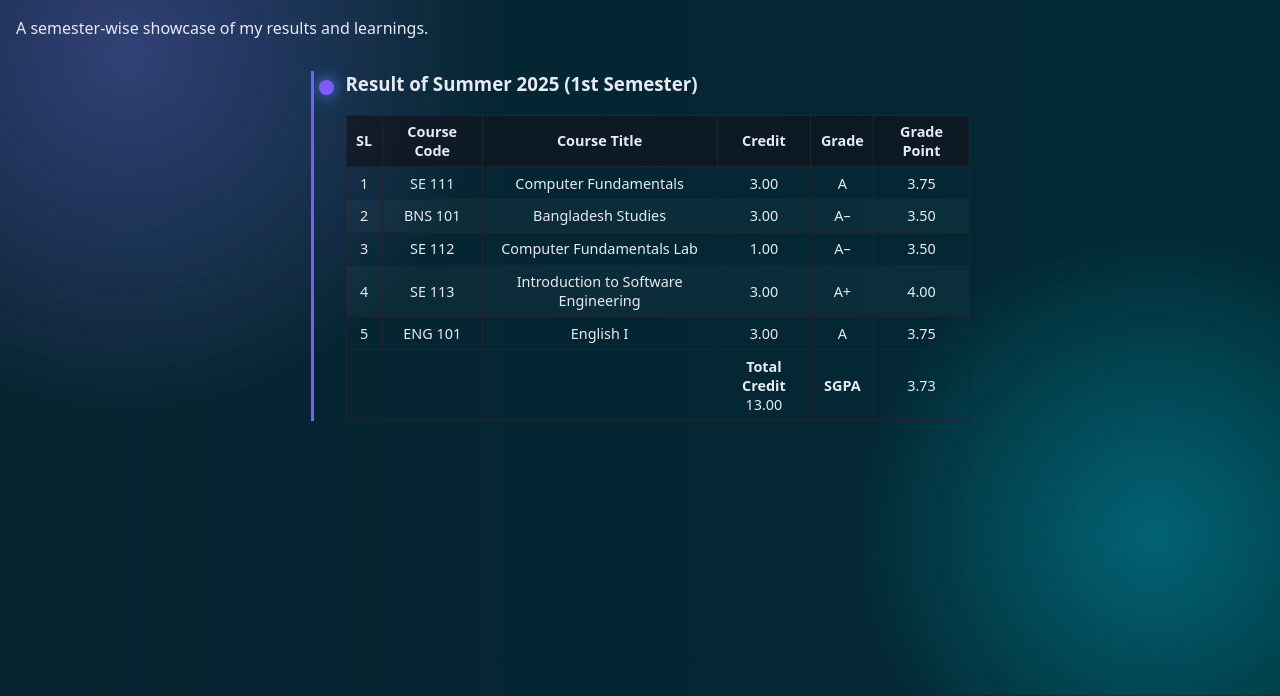
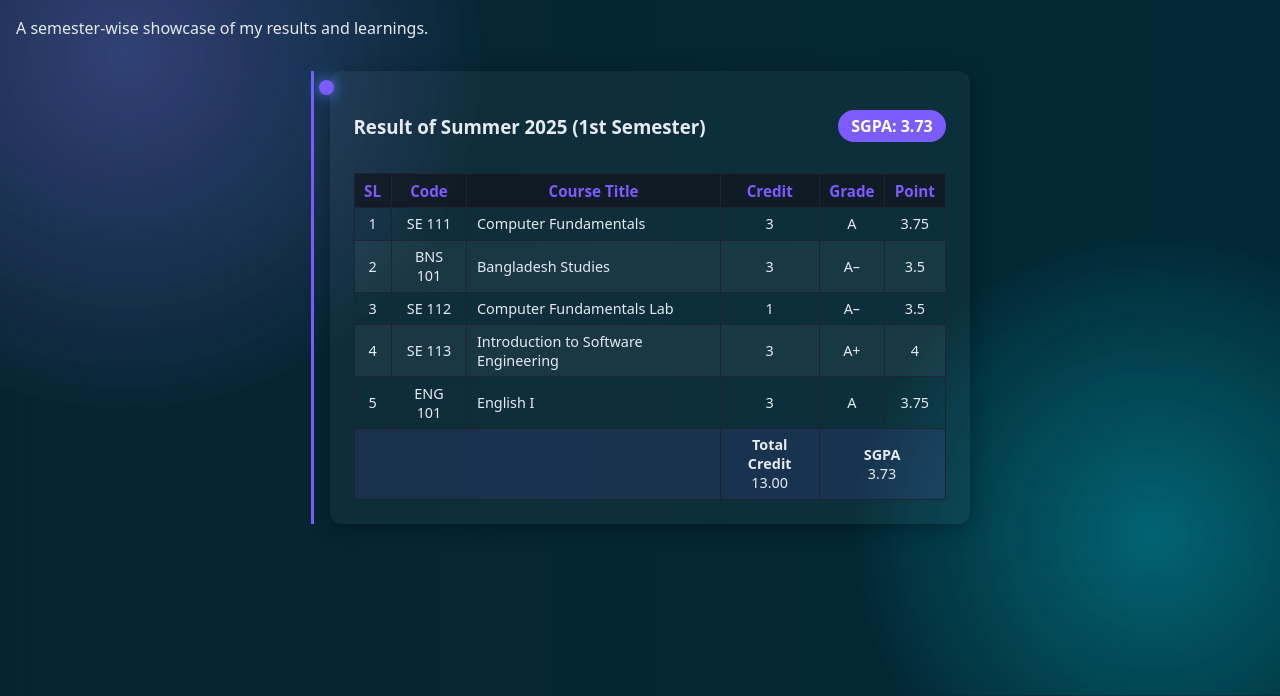
Before and after one commit to rudro-kalix/shortport, a plain HTML site: page journey.html in a window 1280 px wide. Shown: the part 104-800 px from the top of the page. Drawn offline with Linux system fonts and the light colour scheme.

Commit message:
Add files via upload

```diff
--- a/journey.js
+++ b/journey.js
@@ -2,43 +2,47 @@ fetch("journey.json")
   .then(res => res.json())
   .then(data => {
     const container = document.getElementById("journeyTimeline");
+    container.innerHTML = "";
     data.forEach(item => {
       const div = document.createElement("div");
-      div.className = "timeline-item";
+      div.className = "timeline-item journey-card";
 
-      const tableRows = item.courses.map(c => `
+      const sgpa = (item.sgpa ?? item.gpa ?? 0);
+      const totalCredit = (item.total_credit ?? item.totalCredit ?? 0);
+
+      const tableRows = (item.courses || []).map(c => `
         <tr>
-          <td>${c.sl}</td>
-          <td>${c.code}</td>
-          <td>${c.title}</td>
-          <td>${c.credit.toFixed ? c.credit.toFixed(2) : c.credit}</td>
-          <td>${c.grade}</td>
-          <td>${c.point.toFixed ? c.point.toFixed(2) : c.point}</td>
+          <td>${c.sl ?? ""}</td>
+          <td>${c.code ?? ""}</td>
+          <td class="course-title">${c.title ?? ""}</td>
+          <td>${(c.credit ?? "").toString()}</td>
+          <td>${c.grade ?? ""}</td>
+          <td>${(c.point ?? "").toString()}</td>
         </tr>
       `).join("");
 
       div.innerHTML = `
-        <h3>${item.semester}</h3>
-        <table class="course-table">
+        <div class="journey-header">
+          <h3>${item.semester}</h3>
+          <span class="sgpa-badge">SGPA: ${Number(sgpa).toFixed(2)}</span>
+        </div>
+        <table class="course-table neat" aria-label="Semester course breakdown">
           <thead>
             <tr>
               <th>SL</th>
-              <th>Course Code</th>
+              <th>Code</th>
               <th>Course Title</th>
               <th>Credit</th>
               <th>Grade</th>
-              <th>Grade Point</th>
+              <th>Point</th>
             </tr>
           </thead>
-          <tbody>
-            ${tableRows}
-          </tbody>
+          <tbody>${tableRows}</tbody>
           <tfoot>
             <tr>
               <td colspan="3"></td>
-              <td><strong>Total Credit</strong><br>${(item.total_credit ?? 0).toFixed(2)}</td>
-              <td><strong>SGPA</strong></td>
-              <td>${(item.sgpa ?? 0).toFixed(2)}</td>
+              <td><strong>Total Credit</strong><br>${Number(totalCredit).toFixed(2)}</td>
+              <td colspan="2"><strong>SGPA</strong><br>${Number(sgpa).toFixed(2)}</td>
             </tr>
           </tfoot>
         </table>
--- a/styles.css
+++ b/styles.css
@@ -465,3 +465,44 @@ body::before, body::after {
 .course-table tr:nth-child(even) {
   background: rgba(255,255,255,0.03);
 }
+
+
+/* Journey Cards */
+.journey-card {
+  background: rgba(255,255,255,0.04);
+  border-radius: 12px;
+  padding: 1.5rem;
+  margin-bottom: 2rem;
+  box-shadow: 0 4px 20px rgba(0,0,0,0.3);
+}
+
+.journey-header {
+  display: flex;
+  justify-content: space-between;
+  align-items: center;
+  margin-bottom: 1rem;
+}
+
+.sgpa-badge {
+  background: var(--brand);
+  color: #fff;
+  padding: 0.3rem 0.8rem;
+  border-radius: 20px;
+  font-weight: 600;
+}
+
+/* Neater Table */
+.course-table.neat th {
+  background: var(--surface);
+  color: var(--brand);
+  font-size: 0.95rem;
+}
+.course-table.neat td.course-title {
+  text-align: left;
+}
+.course-table.neat tr:nth-child(even) {
+  background: rgba(255,255,255,0.05);
+}
+.course-table.neat tfoot td {
+  background: rgba(124,92,255,0.1);
+}
```
